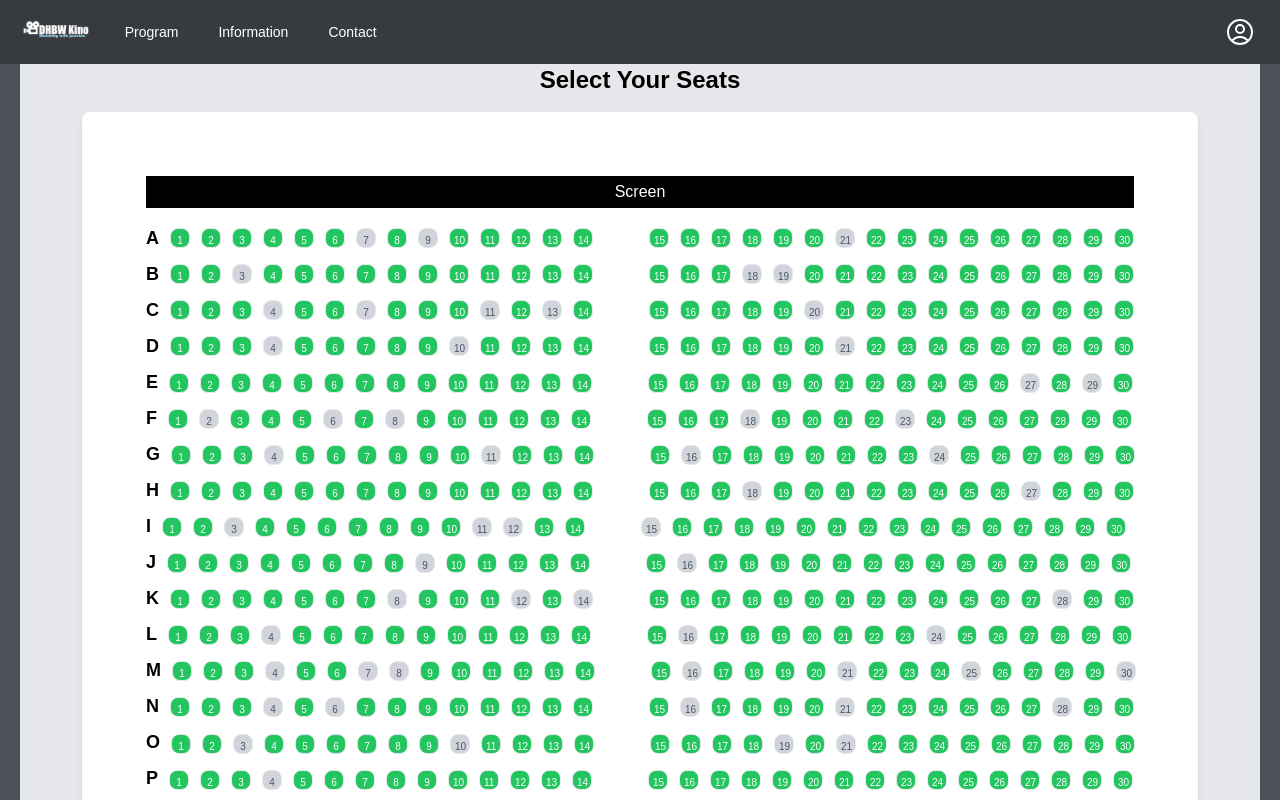
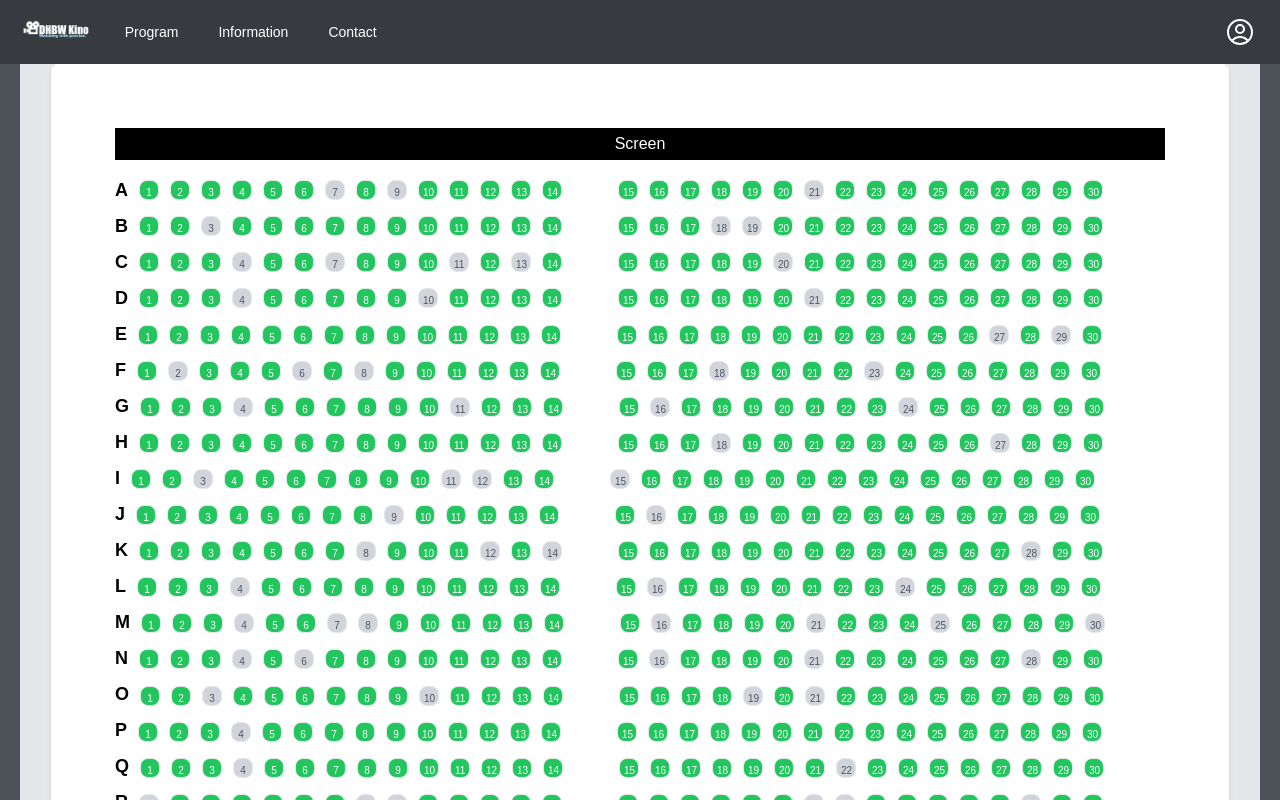
Before and after one commit to rickertmar/KinoticketFrontend, a Next.js app in the folder nextjs-blog/: page /movies/1/show/1 in a window 1280 px wide. Shown: the top 800 px of the page. Built offline with nearby package versions, Linux system fonts and the light colour scheme.

Commit message:
minor change

```diff
--- a/nextjs-blog/pages/movies/[slug]/show/[showid].js
+++ b/nextjs-blog/pages/movies/[slug]/show/[showid].js
@@ -103,17 +103,13 @@ export default function SeatSelection() {
   };
 
   const groupedSeats = groupSeatsByRow(seatsData);
-
   return (
-    <div className="bg-gray-200 min-h-screen flex flex-col justify-center items-center">
-    <h2 className="text-2xl font-semibold mb-4">Select Your Seats</h2>
-    <div className="bg-white p-16 rounded-lg shadow-md" style={{ width: '90%', height: '80%'}}>
-
+    <div className="bg-gray-200 min-h-screen flex justify-center items-center">
+      <div className="bg-white p-16 rounded-lg shadow-md" style={{ width: '95%', height: '80%' }}>
         <div className="w-full h-8 bg-black flex justify-center items-center text-white">Screen</div>
         <div className="mb-4">
           {/* Spacer with width */}
           <div className="w-5" />
-
         </div>
         {renderSeatsByRow(groupedSeats)}
         <div className="mt-4">
```
Lines whose indentation alone changed are shown as unchanged.
